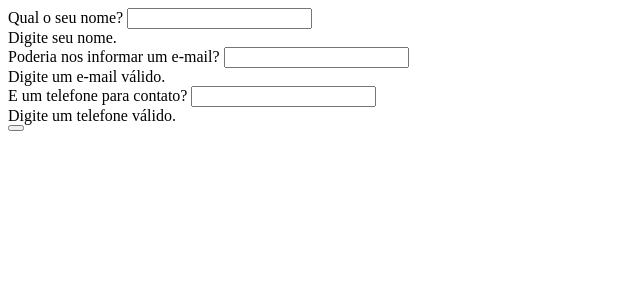
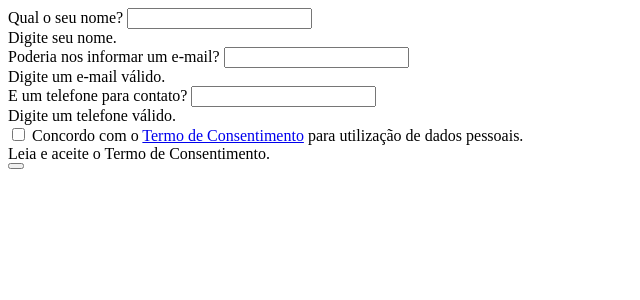
Before and after one commit to eusebiomae/Onze-LP, a Node project: template source/views/components/form.ejs in a window 1280 px wide. Shown: the top 300 px of the page, without its empty margins (0-640 px from the left). Run offline with Node 20 templates, Linux system fonts and the light colour scheme; the template is opened without the code that fills it, so the values that code supplies are empty.

Commit message:
ajustes termo

```diff
--- a/source/views/components/form.ejs
+++ b/source/views/components/form.ejs
@@ -41,6 +41,14 @@
         </div>
         <% } %>
 
+        <div class="form-check">
+            <input class="form-check-input" type="checkbox" value="Aceito" name="Termo_Consentimento" id="defaultCheck1" required>
+            <label class="form-check-label" for="defaultCheck1">
+                Concordo com o <a href="#" class="text-secondary" data-bs-toggle="modal" data-bs-target="#politicaModal">Termo de Consentimento</a> para utilização de dados pessoais.
+            </label>
+            <div class="invalid-feedback">Leia e aceite o Termo de Consentimento.</div>
+        </div>
+
         <button type="submit" class="btn-form"><%= form_btn %></button>
     </form>
 </div>
```
Also changed, not shown: source/views/index.ejs (+24 -0 lines).
